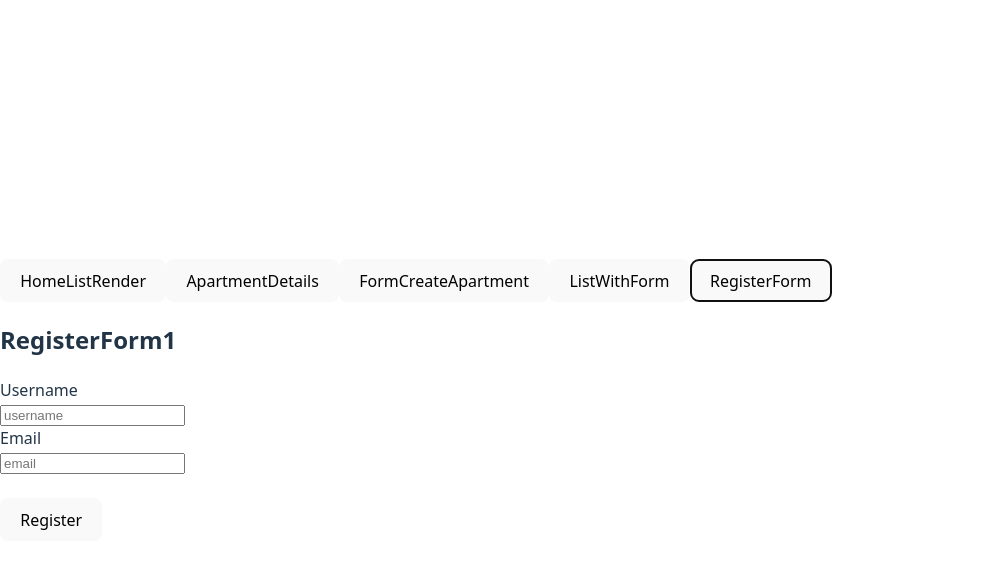
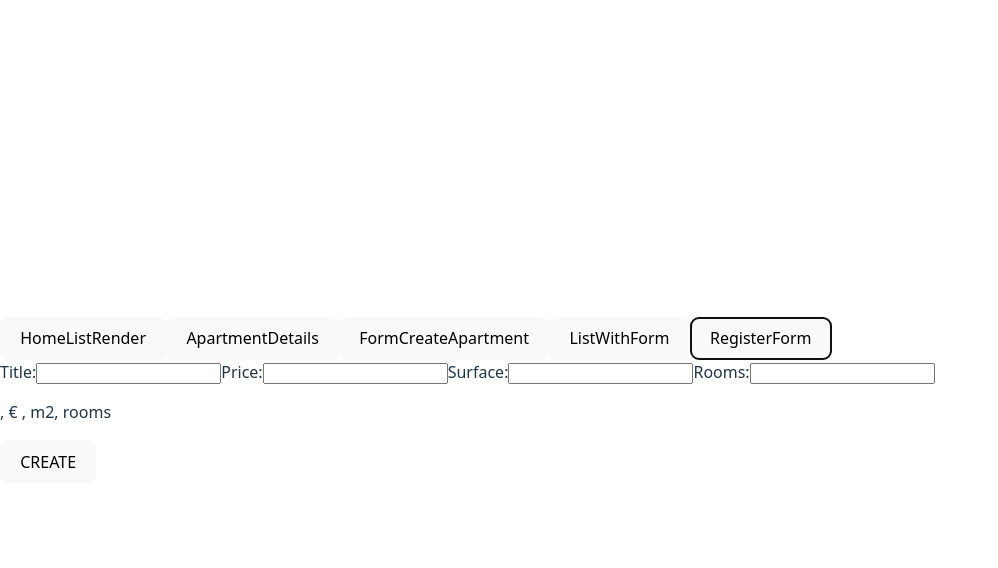
Before and after one commit to nilsanca97/ApartmentPredictor-React, a React (Vite) app in the folder apartment-predictor-react/: page / in a window 1280 px wide. Both pictures are taken after a click on the button "RegisterForm". Shown: the top 568 px of the page, without its empty margins (0-998 px from the left). Built offline with nearby package versions, Linux system fonts and the light colour scheme.

Commit message:
5 view: RegisterForm works properly. Now has 4 handles + 1handleSubmit

```diff
--- a/apartment-predictor-react/src/components/RegisterForm.jsx
+++ b/apartment-predictor-react/src/components/RegisterForm.jsx
@@ -31,14 +31,48 @@ export default function RegisterForm() {
     );
   }
 
-  const handleChange = (e) => {
+  /*const handleChange = (e) => {
     const { name, value } = e.target;
     setFormData((prevData) => ({
       ...prevData,
       [name]: value,
     }));
     setAparments;
-  };
+  };*/
+  /*function handleChange(e) {
+    setFormData({
+        ...formData,
+        [e.target.name]: e.target.value
+    });
+  }*/
+ function handleTitle(e) {
+    setFormData({
+      ...formData,
+      title: e.target.value
+    });
+  }
+
+  function handlePrice(e) {
+    setFormData({
+      ...formData,
+      price: e.target.value
+    });
+  }
+
+  function handleSurface(e) {
+    setFormData({
+      ...formData,
+      surface: e.target.value
+    })
+  }
+
+  function handleRooms(e) {
+    setFormData({
+      ...formData,
+      rooms: e.target.value
+    })
+  }
+
 
   const handleSubmit = (e) => {
     e.preventDefault();
@@ -47,41 +81,36 @@ export default function RegisterForm() {
   };
 
   return (
-    <div className="card">
-      <h2>RegisterForm1</h2>
-      <p> {apartments.title}</p>
+    <>
+    {/*<div className="card">*/}
+
+      {/*<h1>RegisterForm22 < /h1>*/}
       <form onSubmit={handleSubmit}>
-        <div>
-          <label htmlFor="username">Username</label>
-          <br />
-          <input
-            type="text"
-            id="username"
-            name="username"
-            placeholder="username"
-            value={formData.username}
-            onChange={handleChange}
-            required
-          />
-        </div>
 
-        <div>
-          <label htmlFor="email">Email</label>
-          <br />
-          <input
-            type="email"
-            id="email"
-            name="email"
-            placeholder="email"
-            value={formData.email}
-            onChange={handleChange}
-            required
-          />
-        </div>
-
-        <br />
-        <button type="submit">Register</button>
-      </form>
-    </div>
+            <label>
+                Title:
+                <input value={formData.title} onChange={handleTitle} />
+            </label>
+            <label>
+                Price:
+                <input value={formData.price} onChange={handlePrice} />
+            </label>
+            <label>
+                Surface:
+                <input value={formData.surface} onChange={handleSurface} />
+            </label>
+            <label>
+                Rooms:
+                <input value={formData.rooms} onChange={handleRooms} />
+            </label>
+            <p>
+                {formData.title}{', '}
+                {formData.price}{'€ , '}
+                {formData.surface}{'m2, '}
+                {formData.rooms}{' rooms'}
+            </p>
+            <button type="submit">CREATE</button>
+        </form>
+    </>
   );
 }
```
